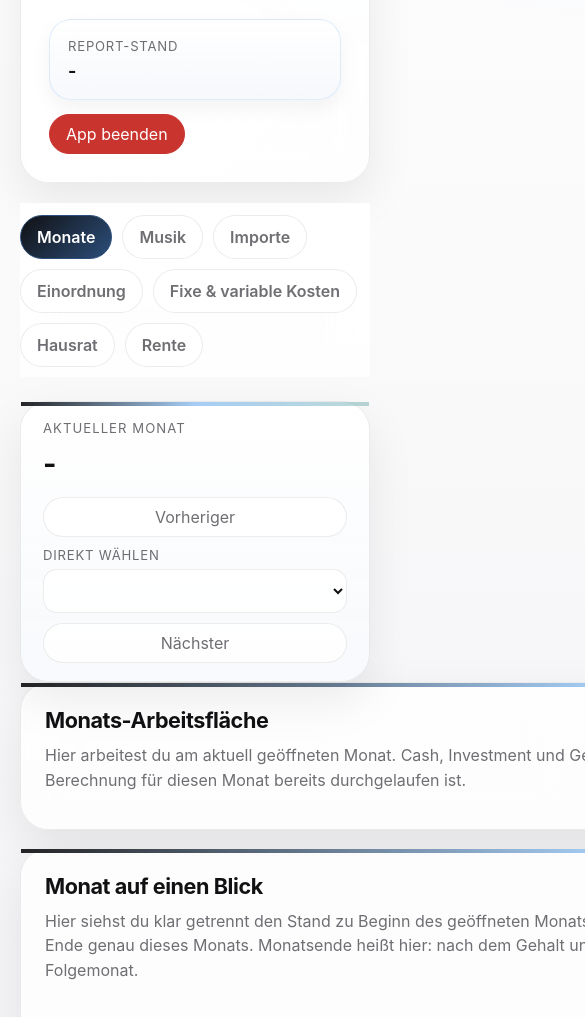
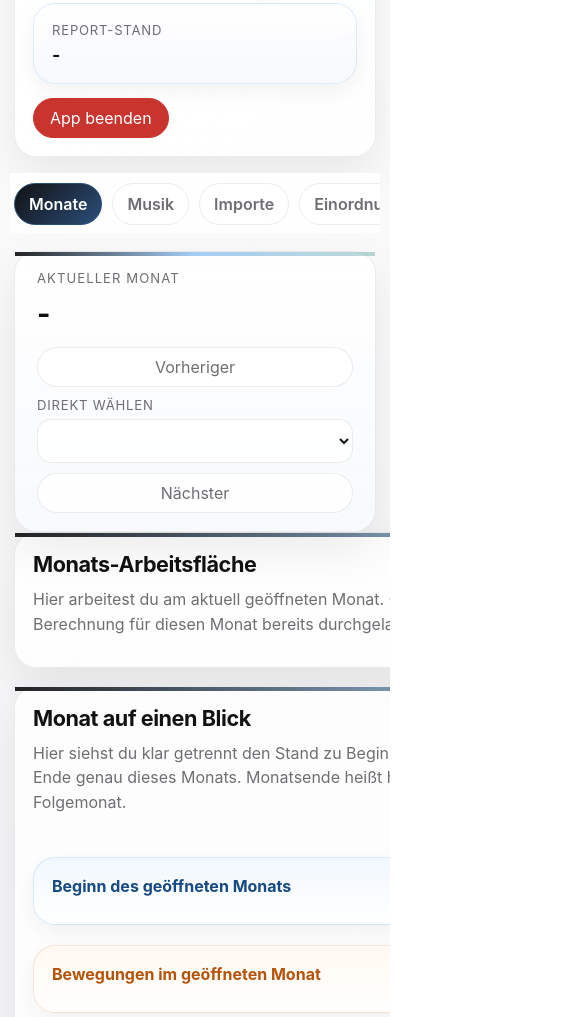
Before and after one commit to TomDabrowski/home-ops-workspace, a website with bundled scripts: page projects/home-ops-finance/app/index.html in a window 390 px wide. Shown: the part 425-1442 px from the top of the page, 585 px wide, since content can reach past the window. Built offline with nearby package versions, Linux system fonts and the light colour scheme; files whose address does not match are found by name.

Commit message:
Fix Synology deploy flow and mobile month layout

```diff
--- a/projects/home-ops-finance/app/styles.css
+++ b/projects/home-ops-finance/app/styles.css
@@ -46,6 +46,11 @@
 }
 
 * { box-sizing: border-box; }
+html,
+body {
+  max-width: 100%;
+  overflow-x: hidden;
+}
 body {
   margin: 0;
   font-family: -apple-system, BlinkMacSystemFont, "SF Pro Text", "Helvetica Neue", sans-serif;
@@ -500,6 +505,63 @@
   }
   .shell {
     padding-top: 132px;
+    padding-left: 14px;
+    padding-right: 14px;
+    padding-bottom: 40px;
+  }
+  .hero,
+  .card,
+  .subcard {
+    padding: 18px;
+    border-radius: 22px;
+  }
+  .hero {
+    gap: 16px;
+  }
+  .tabs {
+    position: sticky;
+    top: 68px;
+    flex-wrap: nowrap;
+    overflow-x: auto;
+    overflow-y: hidden;
+    margin: 16px -4px 18px;
+    padding: 10px 4px 8px;
+    scrollbar-width: none;
+  }
+  .tabs::-webkit-scrollbar {
+    display: none;
+  }
+  .tab {
+    flex: 0 0 auto;
+    white-space: nowrap;
+    padding: 10px 14px;
+  }
+  .month-nav-bar {
+    position: static;
+    top: auto;
+    padding: 16px;
+  }
+  .month-nav-head h2 {
+    font-size: 1.2rem;
+  }
+  .month-nav-actions {
+    gap: 8px;
+  }
+  .month-picker {
+    min-width: 0;
+    width: 100%;
+  }
+  .month-picker select,
+  #monthPrevButton,
+  #monthNextButton {
+    width: 100%;
+    min-width: 0;
+  }
+  .app-status {
+    top: 10px;
+    width: calc(100vw - 20px);
+    margin-top: 10px;
+    padding: 12px 14px;
   }
 }
 table {
```
Also changed, not shown: 3 other files.
